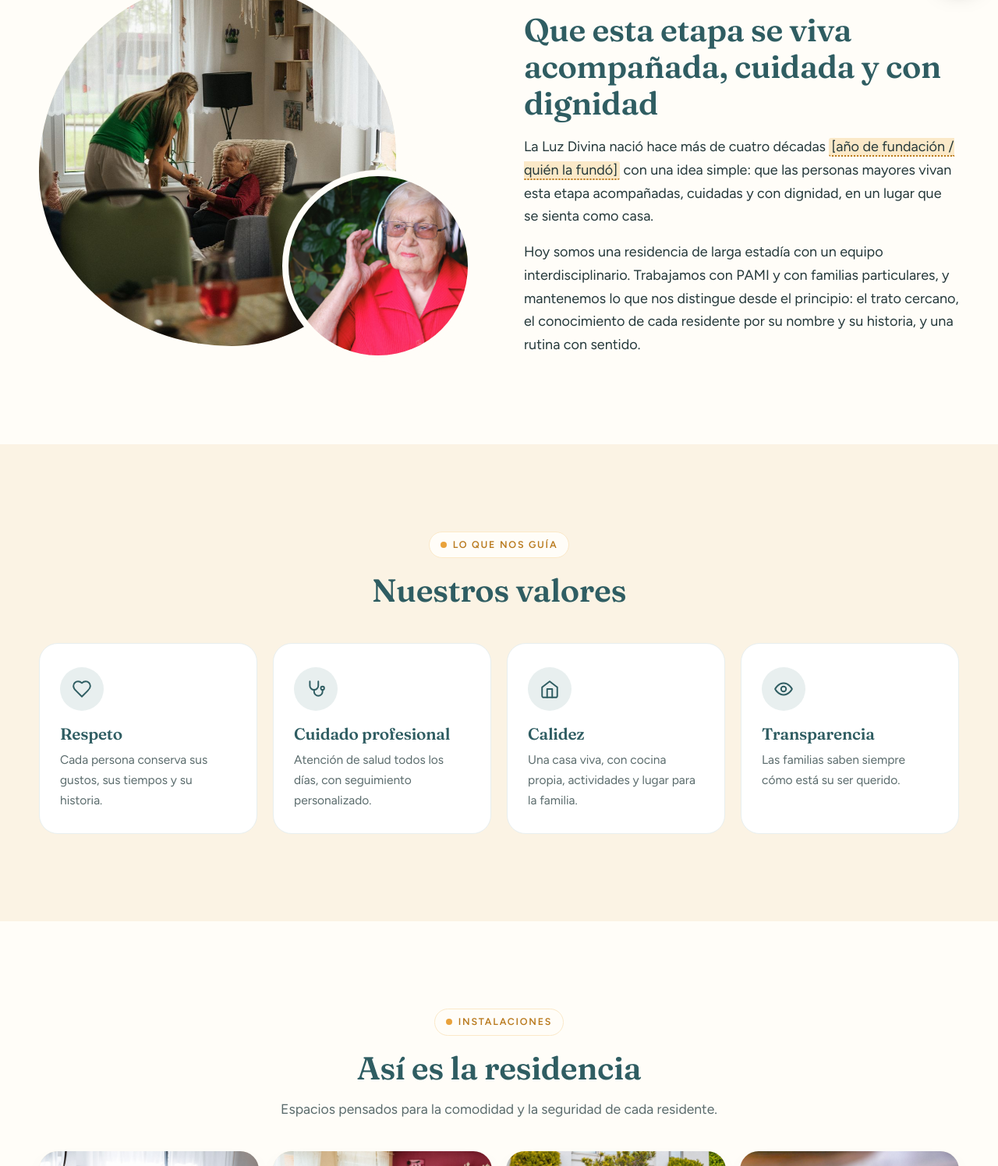
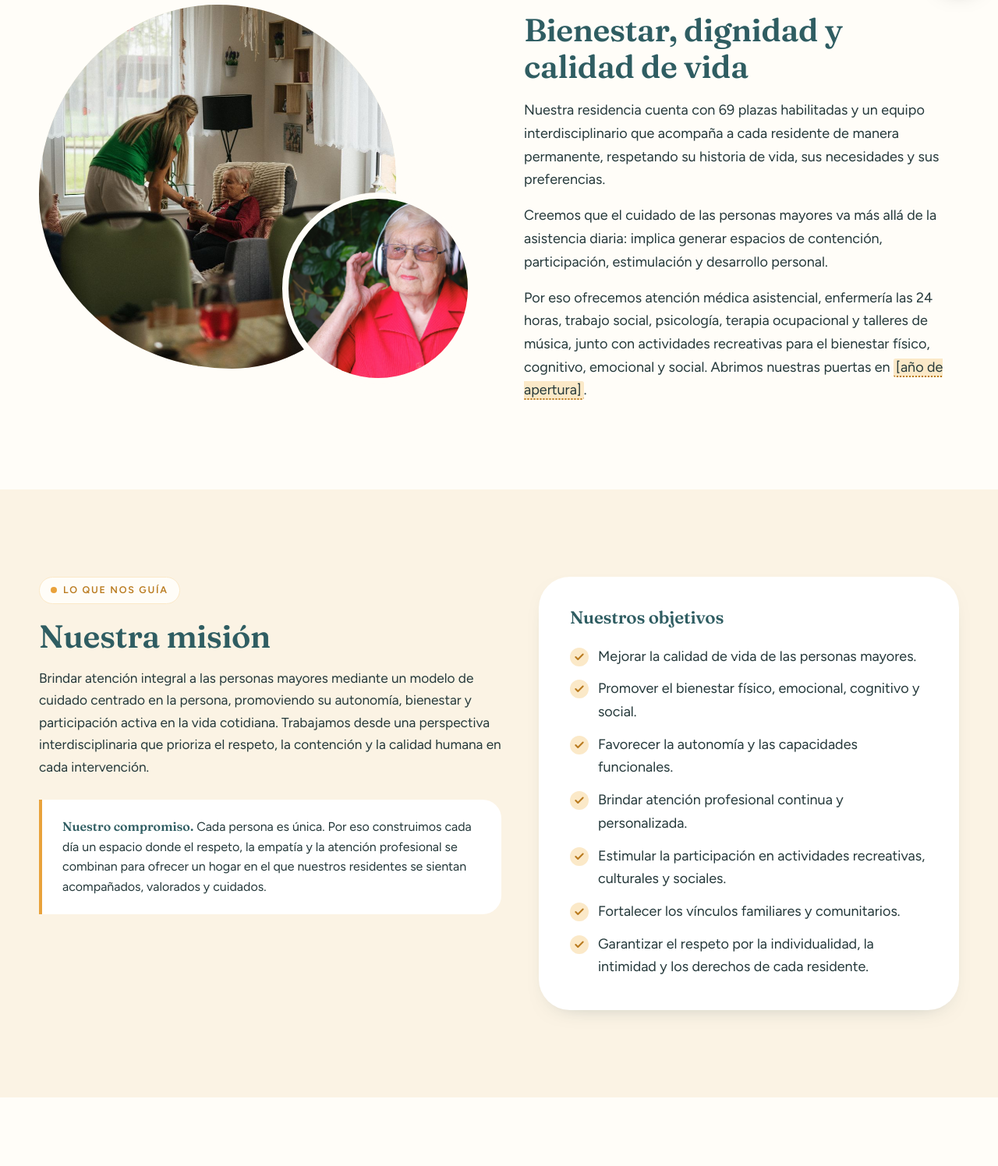
Before and after one commit to nudge-digital-lab/laluzdivina-propuesta, a plain HTML site: page nosotros.html in a window 1280 px wide. Shown: the part 796-2292 px from the top of the page at 78% size. Drawn offline with Linux system fonts and the light colour scheme.

Commit message:
Actualiza la vista previa

```diff
--- a/css/estilos.css
+++ b/css/estilos.css
@@ -299,3 +299,15 @@ p+p{margin-top:.9em}
 @media (max-width:560px){.consulta-fila{grid-template-columns:1fr}.consulta{border-radius:22px}}
 .consulta [hidden]{display:none!important}
 .consulta{margin:auto}
+
+/* Misión, compromiso y objetivos (Nosotros) */
+.mision{display:grid;grid-template-columns:1.1fr 1fr;gap:48px;align-items:start}
+.mision-texto p{margin-top:16px;font-size:1.08rem}
+.compromiso{margin-top:28px;background:#fff;border-left:4px solid var(--oro);border-radius:0 var(--radio) var(--radio) 0;padding:22px 26px;color:var(--texto);font-size:1rem;line-height:1.6}
+.compromiso strong{color:var(--teal);font-family:var(--serif);font-weight:600}
+.objetivos{background:#fff;border-radius:var(--radio-lg);padding:clamp(26px,4vw,40px);box-shadow:0 10px 30px -22px rgba(31,65,69,.5)}
+.objetivos h3{font-size:1.4rem}
+/* Lista de actividades con detalle (Servicios) */
+.tildes--detalle li{font-size:.98rem;line-height:1.5}
+.tildes--detalle strong{color:var(--teal)}
+@media (max-width:860px){.mision{grid-template-columns:1fr}}
--- a/nosotros.html
+++ b/nosotros.html
@@ -4,7 +4,7 @@
 <meta charset="utf-8">
 <meta name="viewport" content="width=device-width, initial-scale=1">
 <title>Nosotros | La Luz Divina</title>
-<meta name="description" content="Más de 40 años siendo un hogar para las personas mayores. Conocé la historia, los valores y las instalaciones de La Luz Divina.">
+<meta name="description" content="RLE La Luz Divina: residencia de larga estadía con 69 plazas habilitadas y equipo interdisciplinario. Conocé nuestra misión, objetivos e instalaciones.">
 <meta name="robots" content="noindex">
 <link rel="icon" href="img/isotipo.svg" type="image/svg+xml">
 <link rel="preconnect" href="https://fonts.googleapis.com">
@@ -35,7 +35,7 @@
     <div>
       <p class="migas"><a href="index.html">Inicio</a> · Nosotros</p>
       <h1>Más de 40 años siendo un hogar</h1>
-      <p class="intro">Una residencia de larga estadía con trato cercano, equipo interdisciplinario y una rutina con sentido.</p>
+      <p class="intro">En RLE La Luz Divina brindamos una atención integral y personalizada a las personas mayores, en un entorno seguro, cálido y profesional.</p>
     </div>
     <figure class="foto con-img "><img src="img/fotos/12127809.jpg" alt="Casa con jardín" loading="lazy"></figure>
   </div>
@@ -48,22 +48,36 @@
       <figure class="foto con-img foto--mini"><img src="img/fotos/5231322.jpg" alt="Señora escuchando música en el jardín" loading="lazy"></figure>
     </div>
     <div>
-      <span class="etiqueta">Nuestra historia</span>
-      <h2>Que esta etapa se viva acompañada, cuidada y con dignidad</h2>
-      <p style="margin-top:18px">La Luz Divina nació hace más de cuatro décadas <mark class="dato">[año de fundación / quién la fundó]</mark> con una idea simple: que las personas mayores vivan esta etapa acompañadas, cuidadas y con dignidad, en un lugar que se sienta como casa.</p>
-      <p>Hoy somos una residencia de larga estadía con un equipo interdisciplinario. Trabajamos con PAMI y con familias particulares, y mantenemos lo que nos distingue desde el principio: el trato cercano, el conocimiento de cada residente por su nombre y su historia, y una rutina con sentido.</p>
+      <span class="etiqueta">Quiénes somos</span>
+      <h2>Bienestar, dignidad y calidad de vida</h2>
+      <p style="margin-top:18px">Nuestra residencia cuenta con 69 plazas habilitadas y un equipo interdisciplinario que acompaña a cada residente de manera permanente, respetando su historia de vida, sus necesidades y sus preferencias.</p>
+      <p>Creemos que el cuidado de las personas mayores va más allá de la asistencia diaria: implica generar espacios de contención, participación, estimulación y desarrollo personal.</p>
+      <p>Por eso ofrecemos atención médica asistencial, enfermería las 24 horas, trabajo social, psicología, terapia ocupacional y talleres de música, junto con actividades recreativas para el bienestar físico, cognitivo, emocional y social. Abrimos nuestras puertas en <mark class="dato">[año de apertura]</mark>.</p>
     </div>
   </div>
 </section>
 
 <section class="seccion seccion--crema">
   <div class="contenedor">
-    <div class="centrado"><span class="etiqueta">Lo que nos guía</span><h2>Nuestros valores</h2></div>
-    <div class="valores">
-      <article class="valor"><span class="ico-circ"><svg viewBox="0 0 24 24" fill="none" stroke="currentColor" stroke-width="1.8" stroke-linecap="round" stroke-linejoin="round" aria-hidden="true"><path d="M19 14c1.5-1.5 3-3.2 3-5.5A5.5 5.5 0 0 0 16.5 3c-1.8 0-3 .5-4.5 2-1.5-1.5-2.7-2-4.5-2A5.5 5.5 0 0 0 2 8.5c0 2.3 1.5 4 3 5.5l7 7Z"/></svg></span><h3>Respeto</h3><p>Cada persona conserva sus gustos, sus tiempos y su historia.</p></article>
-      <article class="valor"><span class="ico-circ"><svg viewBox="0 0 24 24" fill="none" stroke="currentColor" stroke-width="1.8" stroke-linecap="round" stroke-linejoin="round" aria-hidden="true"><path d="M5 3v5a5 5 0 0 0 10 0V3"/><path d="M10 13v2a5 5 0 0 0 10 0v-2"/><circle cx="20" cy="11" r="2"/></svg></span><h3>Cuidado profesional</h3><p>Atención de salud todos los días, con seguimiento personalizado.</p></article>
-      <article class="valor"><span class="ico-circ"><svg viewBox="0 0 24 24" fill="none" stroke="currentColor" stroke-width="1.8" stroke-linecap="round" stroke-linejoin="round" aria-hidden="true"><path d="m3 10 9-7 9 7v10a2 2 0 0 1-2 2H5a2 2 0 0 1-2-2z"/><path d="M9 22V12h6v10"/></svg></span><h3>Calidez</h3><p>Una casa viva, con cocina propia, actividades y lugar para la familia.</p></article>
-      <article class="valor"><span class="ico-circ"><svg viewBox="0 0 24 24" fill="none" stroke="currentColor" stroke-width="1.8" stroke-linecap="round" stroke-linejoin="round" aria-hidden="true"><path d="M2 12s3.5-7 10-7 10 7 10 7-3.5 7-10 7S2 12 2 12Z"/><circle cx="12" cy="12" r="3"/></svg></span><h3>Transparencia</h3><p>Las familias saben siempre cómo está su ser querido.</p></article>
+    <div class="mision">
+      <div class="mision-texto">
+        <span class="etiqueta">Lo que nos guía</span>
+        <h2>Nuestra misión</h2>
+        <p>Brindar atención integral a las personas mayores mediante un modelo de cuidado centrado en la persona, promoviendo su autonomía, bienestar y participación activa en la vida cotidiana. Trabajamos desde una perspectiva interdisciplinaria que prioriza el respeto, la contención y la calidad humana en cada intervención.</p>
+        <blockquote class="compromiso"><strong>Nuestro compromiso.</strong> Cada persona es única. Por eso construimos cada día un espacio donde el respeto, la empatía y la atención profesional se combinan para ofrecer un hogar en el que nuestros residentes se sientan acompañados, valorados y cuidados.</blockquote>
+      </div>
+      <div class="objetivos">
+        <h3>Nuestros objetivos</h3>
+        <ul class="tildes">
+          <li>Mejorar la calidad de vida de las personas mayores.</li>
+          <li>Promover el bienestar físico, emocional, cognitivo y social.</li>
+          <li>Favorecer la autonomía y las capacidades funcionales.</li>
+          <li>Brindar atención profesional continua y personalizada.</li>
+          <li>Estimular la participación en actividades recreativas, culturales y sociales.</li>
+          <li>Fortalecer los vínculos familiares y comunitarios.</li>
+          <li>Garantizar el respeto por la individualidad, la intimidad y los derechos de cada residente.</li>
+        </ul>
+      </div>
     </div>
   </div>
 </section>
```
Also changed, not shown: equipo.html (+2 -2 lines), index.html (+7 -7 lines), servicios.html (+8 -12 lines).
